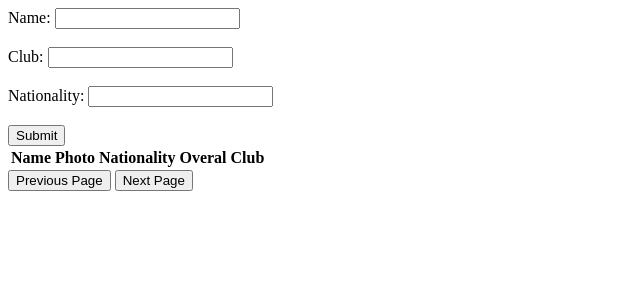
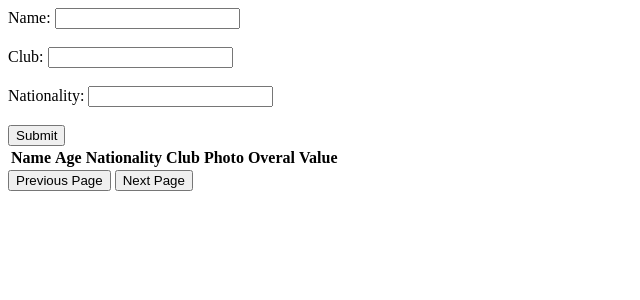
Before and after one commit to ahmad-00/fifa, a Django app: page /search in a window 1280 px wide. Shown: the top 300 px of the page, without its empty margins (0-640 px from the left). Run offline with Django 4.2, Linux system fonts and the light colour scheme; lists and menus that the app fills with data are empty; parts of the project's set-up code (start-up, migrations or seed data) failed here and were passed over.

Commit message:
search.html improvement

```diff
--- a/templates/search.html
+++ b/templates/search.html
@@ -21,20 +21,24 @@
 <table>
     <tr>
         <th>Name</th>
+        <th>Age</th>
+        <th>Nationality</th>
+        <th>Club</th>
         <th>Photo</th>
-        <th>Nationality</th>
         <th>Overal</th>
-        <th>Club</th>
+        <th>Value</th>
     </tr>
     {% for player in result %}
         <tr>
             <td>{{ player.name }}</td>
+            <td>{{ player.age }}</td>
+            <td>{{ player.nationality }}</td>
+            <td>{{ player.club }}</td>
             <td>
                 <img src={{ player.photo }} alt="" width="80" height="80">
             </td>
-            <td>{{ player.nationality }}</td>
             <td>{{ player.overal }}</td>
-            <td>{{ player.club }}</td>
+            <td>{{ player.value }} €</td>
         </tr>
     {% endfor %}
 </table>
```
